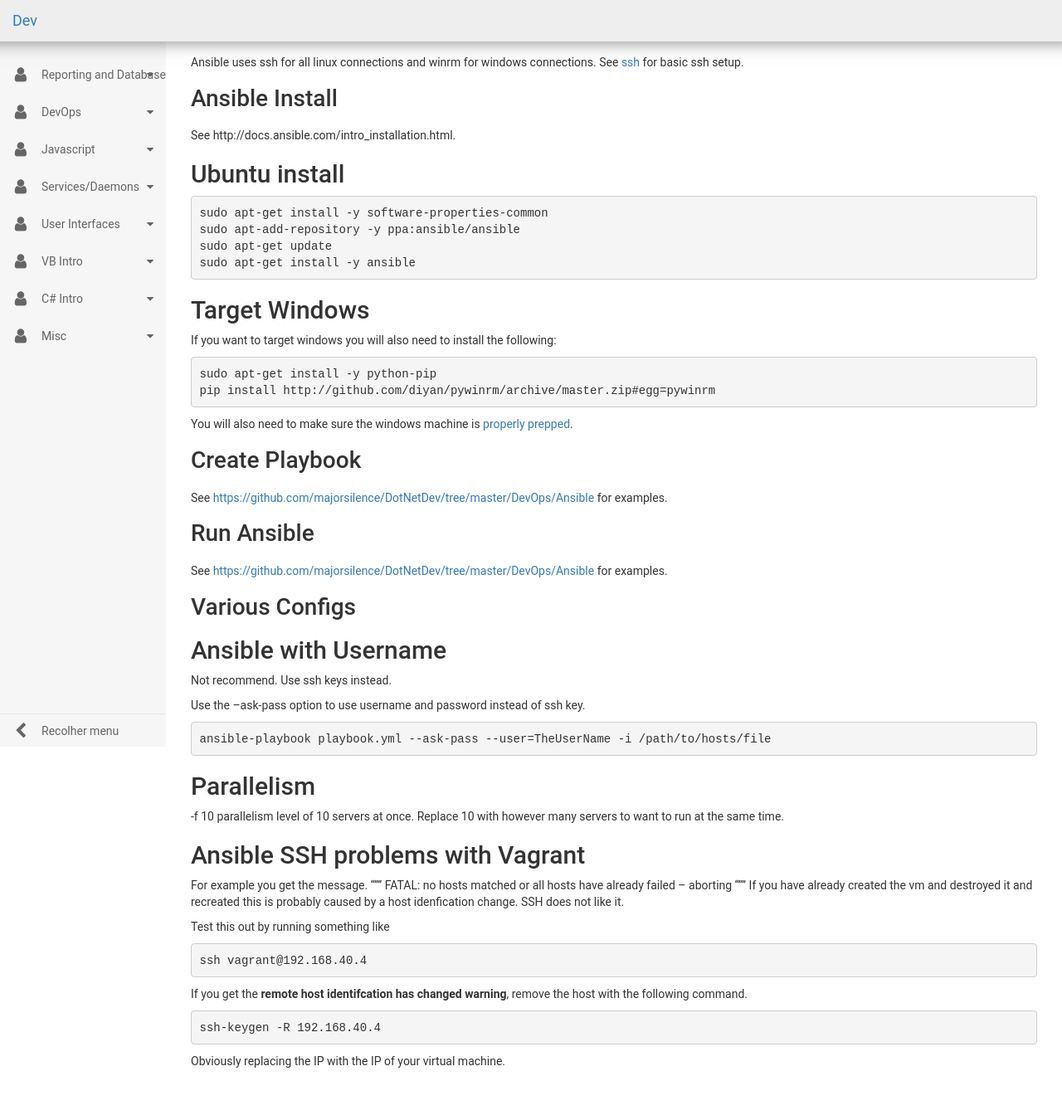
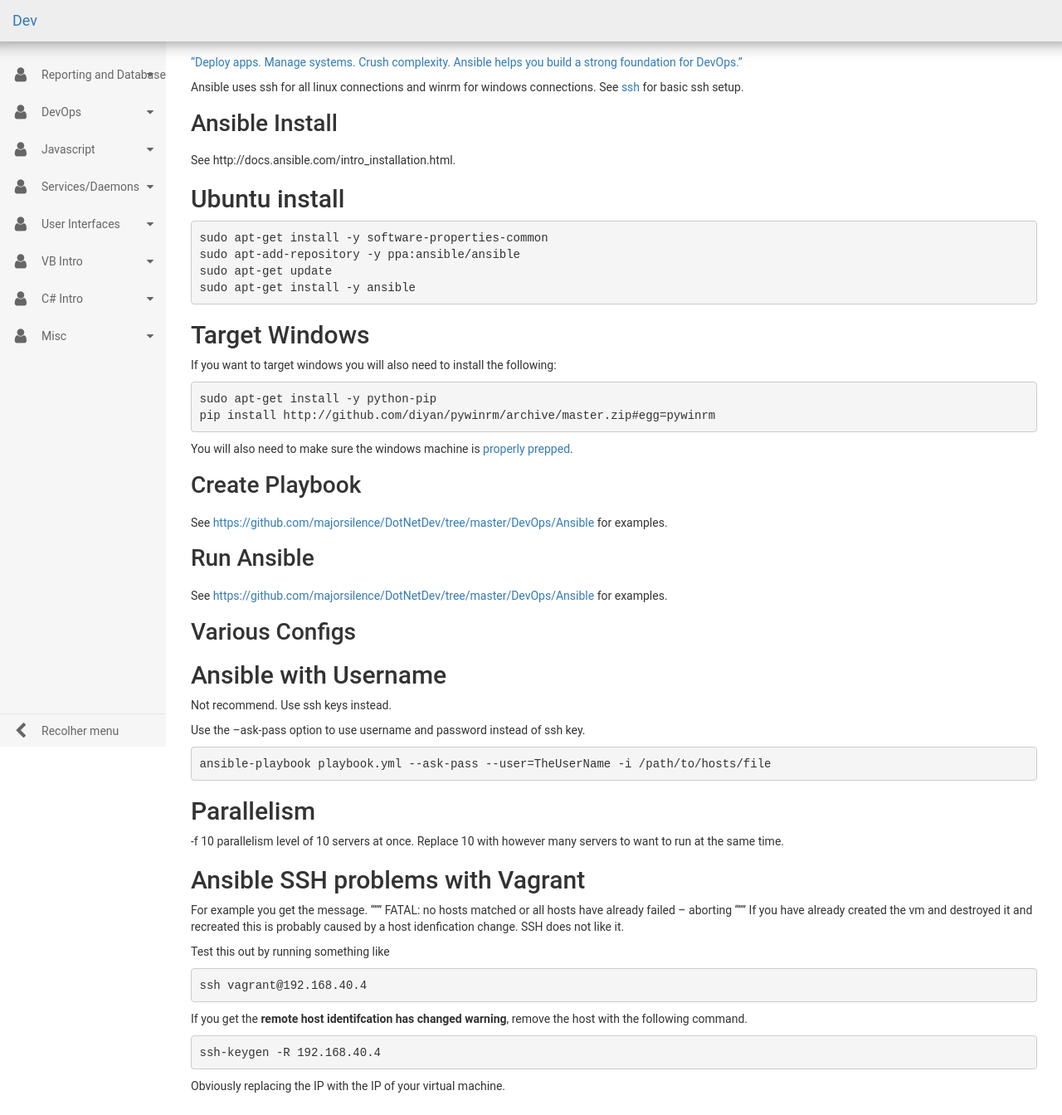
Before and after one commit to majorsilence/Dev, a Jekyll site: the page built from docs/DevOps/Ansible-Configuration-Management-SSH.md, in a window 1280 px wide. Shown: the whole page at 83% size. Built offline with Jekyll 4.4.1, drawn with Linux system fonts in a browser that asks for light colours; nearby versions of some CDN libraries; before the commit the page ends 1314 px from its top, so only the background shows below that.

Commit message:
Update Ansible-Configuration-Management-SSH.md

```diff
--- a/docs/DevOps/Ansible-Configuration-Management-SSH.md
+++ b/docs/DevOps/Ansible-Configuration-Management-SSH.md
@@ -2,6 +2,8 @@
 layout: base
 title: Ansible
 ---
+
+["Deploy apps. Manage systems. Crush complexity. Ansible helps you build a strong foundation for DevOps."](https://www.ansible.com/)
 
 Ansible uses ssh for all linux connections and winrm for windows connections.  See [ssh](https://github.com/majorsilence/DotNetDev/wiki/SSH) for basic ssh setup.
 
```
